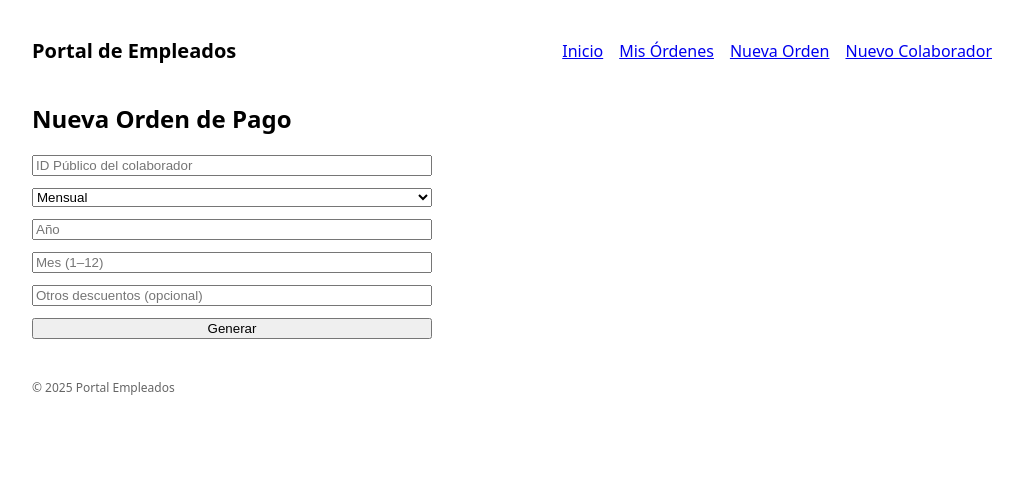
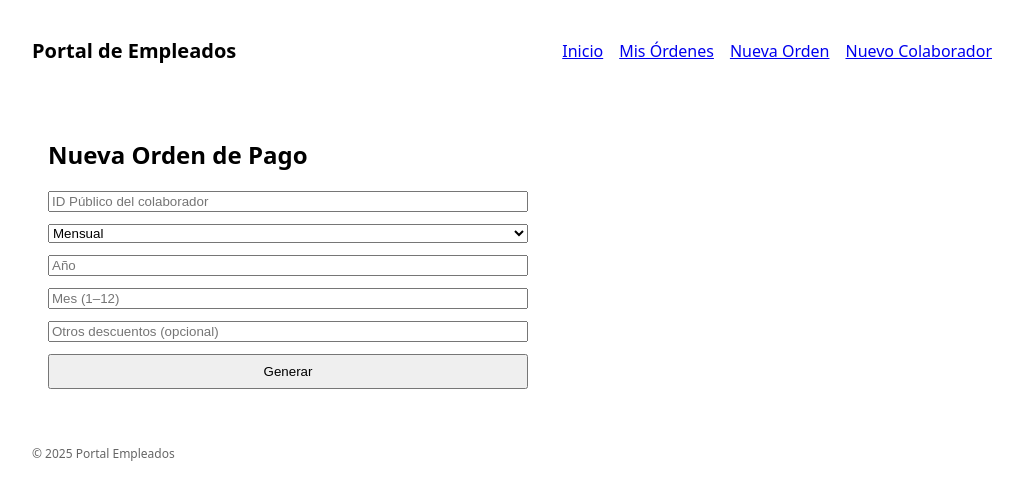
Before and after one commit to DPR2204/portal-empleados, a Next.js app: page /ordenes/nueva in a window 1280 px wide. Shown: the top 496 px of the page, without its empty margins (128-1151 px from the left). Built offline with nearby package versions, Linux system fonts and the light colour scheme.

Commit message:
Update page.js

```diff
--- a/app/ordenes/nueva/page.js
+++ b/app/ordenes/nueva/page.js
@@ -1,4 +1,6 @@
+// app/ordenes/nueva/page.js
 'use client';
+
 import { useState } from 'react';
 
 export default function NuevaOrden() {
@@ -23,21 +25,37 @@ export default function NuevaOrden() {
     e.preventDefault();
     setMsg('');
     setErr('');
-    // Ajusta tipos numéricos
+
+    // Ajustamos tipos numéricos
     const payload = {
       ...campos,
       anio: campos.anio ? +campos.anio : undefined,
       mes: campos.mes ? +campos.mes : undefined,
-      dias_laborados: campos.dias_laborados ? +campos.dias_laborados : undefined,
-      otros_descuentos: campos.otros_descuentos ? +campos.otros_descuentos : undefined,
+      dias_laborados: campos.dias_laborados
+        ? +campos.dias_laborados
+        : undefined,
+      otros_descuentos: campos.otros_descuentos
+        ? +campos.otros_descuentos
+        : undefined,
     };
+
+    // 1️⃣ Verificamos en consola que el submit ocurre y qué payload enviamos
+    console.log('🔥 [NuevaOrden] submit payload →', payload);
 
     const res = await fetch('/api/ordenes/generar', {
       method: 'POST',
       headers: { 'Content-Type': 'application/json' },
       body: JSON.stringify(payload),
     });
+
+    // 2️⃣ Vemos el status de la respuesta
+    console.log('🌐 [NuevaOrden] POST status →', res.status);
+
     const j = await res.json();
+
+    // 3️⃣ Y el cuerpo de la respuesta
+    console.log('📣 [NuevaOrden] API response →', j);
+
     if (!res.ok) {
       setErr(j.error || 'Error al generar');
     } else {
@@ -46,10 +64,13 @@ export default function NuevaOrden() {
   };
 
   return (
-    <main>
+    <main style={{ padding: 16, maxWidth: 480 }}>
       <h2>Nueva Orden de Pago</h2>
-      <form onSubmit={guardar} style={{ display: 'grid', gap: 12, maxWidth: 400 }}>
-        {/* Ahora pedimos el ID público */}
+      <form
+        onSubmit={guardar}
+        style={{ display: 'grid', gap: 12, marginTop: 16 }}
+      >
+        {/* 1. ID público */}
         <input
           name="idPublico"
           placeholder="ID Público del colaborador"
@@ -58,12 +79,18 @@ export default function NuevaOrden() {
           required
         />
 
-        <select name="frecuencia" value={campos.frecuencia} onChange={cambia}>
+        {/* 2. Frecuencia */}
+        <select
+          name="frecuencia"
+          value={campos.frecuencia}
+          onChange={cambia}
+        >
           <option value="MENSUAL">Mensual</option>
           <option value="QUINCENAL">Quincenal</option>
           <option value="DIAS">Por días</option>
         </select>
 
+        {/* 3. Año y mes / quincena */}
         {campos.frecuencia !== 'DIAS' && (
           <>
             <input
@@ -95,6 +122,7 @@ export default function NuevaOrden() {
           </>
         )}
 
+        {/* 4. Rango de días */}
         {campos.frecuencia === 'DIAS' && (
           <>
             <input
@@ -122,6 +150,7 @@ export default function NuevaOrden() {
           </>
         )}
 
+        {/* 5. Otros descuentos */}
         <input
           name="otros_descuentos"
           type="number"
@@ -131,11 +160,17 @@ export default function NuevaOrden() {
           onChange={cambia}
         />
 
-        <button type="submit">Generar</button>
+        <button type="submit" style={{ padding: '8px 16px' }}>
+          Generar
+        </button>
       </form>
 
-      {err && <p style={{ color: 'red' }}>{err}</p>}
-      {msg && <p style={{ color: 'green' }}>{msg}</p>}
+      {err && (
+        <p style={{ color: 'red', marginTop: 12 }}>Error: {err}</p>
+      )}
+      {msg && (
+        <p style={{ color: 'green', marginTop: 12 }}>{msg}</p>
+      )}
     </main>
   );
 }
```
